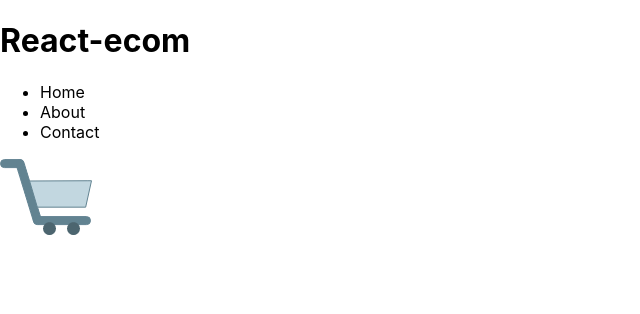
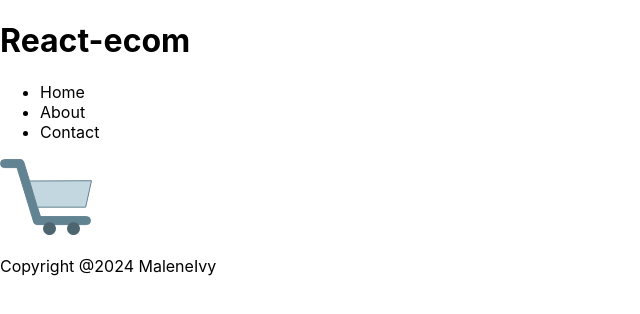
Before and after one commit to maleneivy/react-ecom, a React (Create React App) app: page / in a window 1280 px wide. Shown: the top 314 px of the page, without its empty margins (0-640 px from the left). Built offline with nearby package versions, Linux system fonts and the light colour scheme.

Commit message:
Created Footer component and added to App

```diff
--- a/src/App.js
+++ b/src/App.js
@@ -1,9 +1,11 @@
+import Footer from "./components/Footer/Footer";
 import Header from "./components/Header";
 
 function App() {
   return (
 <>
 <Header />
+<Footer />
 </>
   );
 }
--- /dev/null
+++ b/src/components/Footer/Footer.jsx
@@ -0,0 +1,9 @@
+function Footer() {
+    return (
+        <footer>
+            <p>Copyright @2024 MaleneIvy</p>
+        </footer>
+    );
+}
+
+export default Footer;
```
